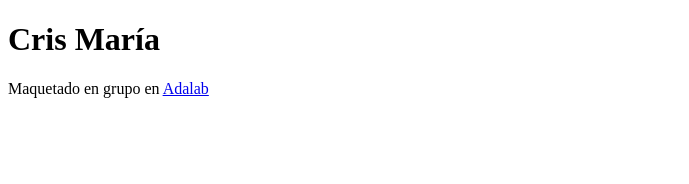
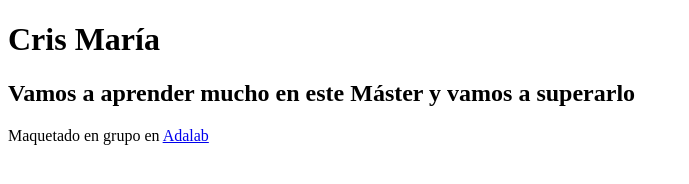
Before and after one commit to Mariaguerrero95/ejercicio-cris-maria, a plain HTML site: page index.html in a window 1280 px wide. Shown: the whole page, without its empty margins (0-689 px from the left). Drawn offline with Linux system fonts and the light colour scheme.

Commit message:
new changes

```diff
--- a/index.html
+++ b/index.html
@@ -11,6 +11,7 @@
     </header>
     <main>
         <section class="motivación"></section>
+            <h2>Vamos a aprender mucho en este Máster y vamos a superarlo</h2>
         <section class="contenido"></section>
     </main>
     <footer>
```
